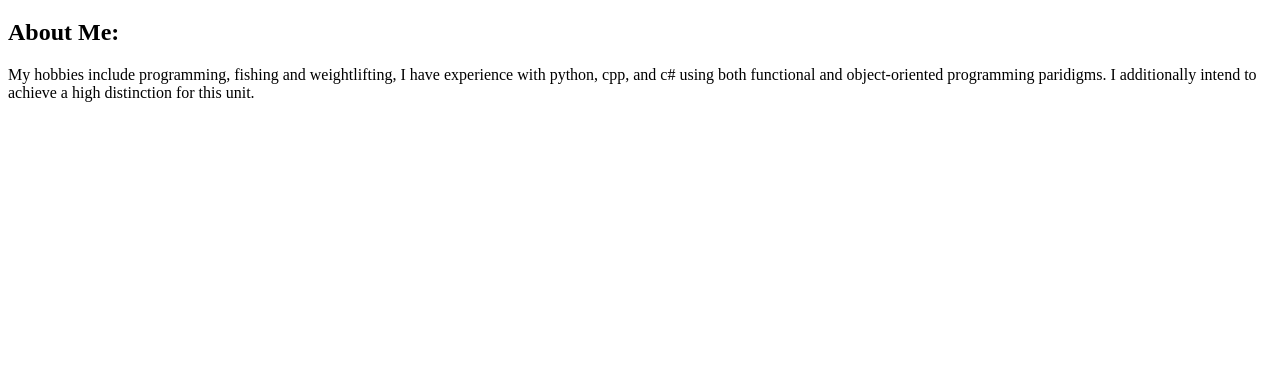
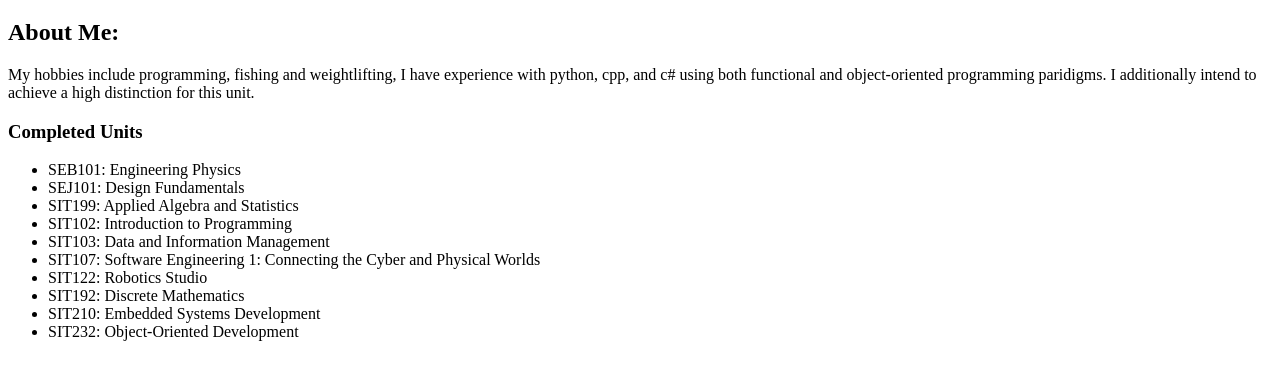
Before and after one commit to Delcari/TrackMe, a plain HTML site: page about-me.html in a window 1280 px wide. Shown: the part 61-440 px from the top of the page. Drawn offline with Linux system fonts and the light colour scheme.

Commit message:
ENHANCE: Add Completed Units to bio

```diff
--- a/about-me.html
+++ b/about-me.html
@@ -16,5 +16,18 @@
         <p>
             My hobbies include programming, fishing and weightlifting, I have experience with python, cpp, and c# using both functional and object-oriented programming paridigms. I additionally intend to achieve a high distinction for this unit.
         </p>
+        <h3>Completed Units</h3>
+        <ul>
+            <li>SEB101: Engineering Physics</li>
+            <li>SEJ101: Design Fundamentals</li>
+            <li>SIT199: Applied Algebra and Statistics</li>
+            <li>SIT102: Introduction to Programming</li>
+            <li>SIT103: Data and Information Management</li>
+            <li>SIT107: Software Engineering 1: Connecting the Cyber and Physical Worlds</li>
+            <li>SIT122: Robotics Studio</li>
+            <li>SIT192: Discrete Mathematics</li>
+            <li>SIT210: Embedded Systems Development</li>
+            <li>SIT232: Object-Oriented Development</li>
+        </ul>
     </body>
 </html>
```
